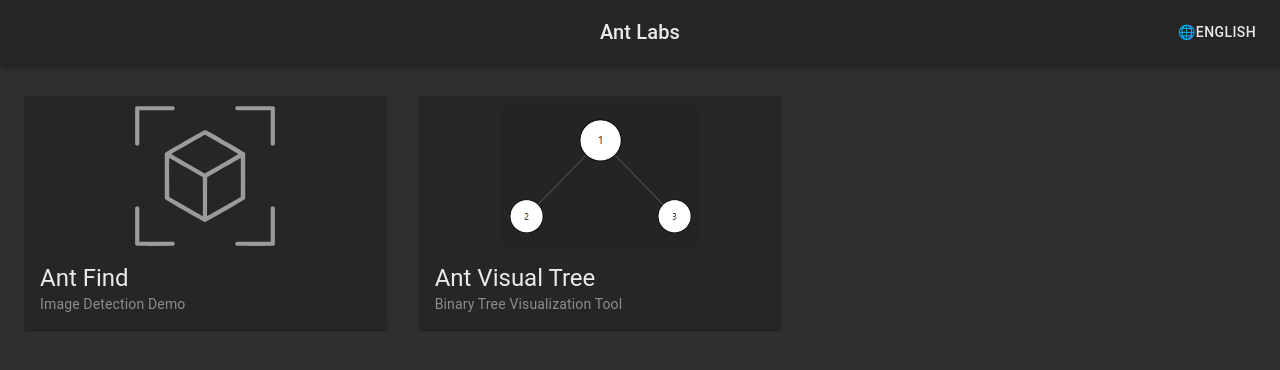
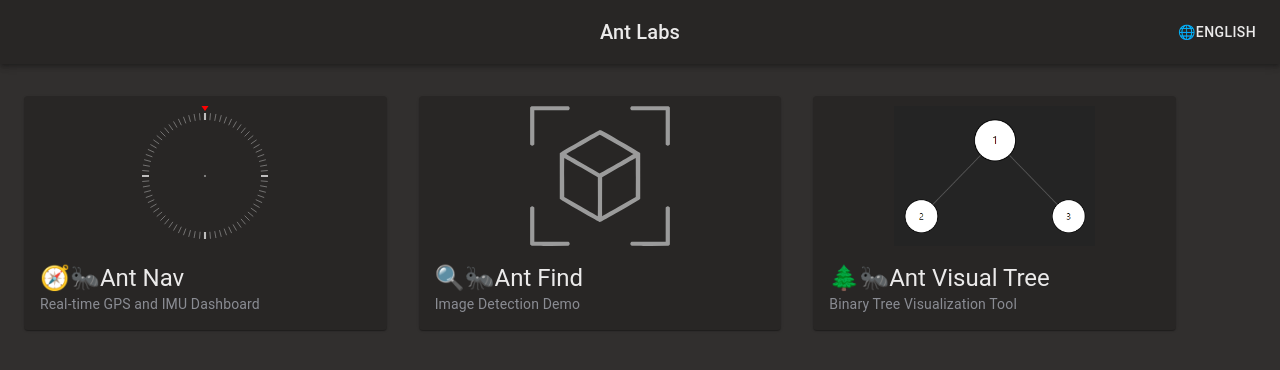
Before and after one commit to Antknt47/ant-labs, a React (Vite) app: page / in a window 1280 px wide. Shown: the top 370 px of the page. Built offline with nearby package versions, Linux system fonts and the light colour scheme.

Commit message:
Add Ant-Nav.

```diff
--- a/src/App.jsx
+++ b/src/App.jsx
@@ -4,10 +4,17 @@ import './App.css';
 import CardItem from './components/CardItem';
 import treeImage from '../src/assets/tree.png';
 import detectSvg from '../src/assets/detect.svg';
+import compassSvg from '../src/assets/compass.svg';
 import { useTranslation } from 'react-i18next';
 import i18n from './i18n';
 
 const cardItems = [
+  {
+    title: "Ant Nav",
+    description: "Real-time GPS and IMU Dashboard",
+    image: compassSvg,
+    link: "https://labs.antknt47.com/ant-nav/",
+  },
   {
     title: "Ant Find",
     description: "Image Detection Demo",
--- a/src/i18n.jsx
+++ b/src/i18n.jsx
@@ -4,27 +4,33 @@ import { initReactI18next } from 'react-i18next';
 const resources = {
   'en-US': {
     translation: {
-      "Ant Find": "Ant Find",
+      "Ant Nav": "🧭🐜Ant Nav",
+      "Real-time GPS and IMU Dashboard": "Real-time GPS and IMU Dashboard",
+      "Ant Find": "🔍🐜Ant Find",
       "Image Detection Demo": "Image Detection Demo",
-      "Ant Visual Tree": "Ant Visual Tree",
+      "Ant Visual Tree": "🌲🐜Ant Visual Tree",
       "Binary Tree Visualization Tool": "Binary Tree Visualization Tool",
       "Language": "English"
     }
   },
   'zh-CN': {
     translation: {
-      "Ant Find": "🔍🐜蚂蚁发现",
+      "Ant Nav": "🧭🐜蚂蚁导航",
+      "Real-time GPS and IMU Dashboard": "实时GPS与惯性仪表盘",
+      "Ant Find": "🔍🐜蚂蚁找找",
       "Image Detection Demo": "图像检测Demo",
-      "Ant Visual Tree": "蚂蚁可视化树",
+      "Ant Visual Tree": "🌲🐜蚂蚁可视化树",
       "Binary Tree Visualization Tool": "二叉树可视化工具",
       "Language": "中文(简体)"
     }
   },
   'ja-JP': {
     translation: {
+      "Ant Nav": "🧭🐜アントナビ",
+      "Real-time GPS and IMU Dashboard": "リアルタイム GPS および IMU ダッシュボード",
       "Ant Find": "🔍🐜アントファインド",
       "Image Detection Demo": "画像検出デモ",
-      "Ant Visual Tree": "アント可視化ツリー",
+      "Ant Visual Tree": "🌲🐜アント可視化ツリー",
       "Binary Tree Visualization Tool": "バイナリツリー可視化ツール",
       "Language": "日本語"
     }
```
Also changed, not shown: src/assets/compass.svg (added).
